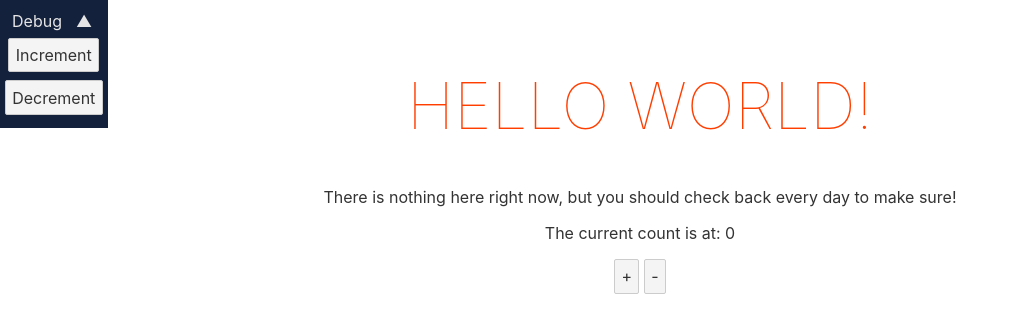
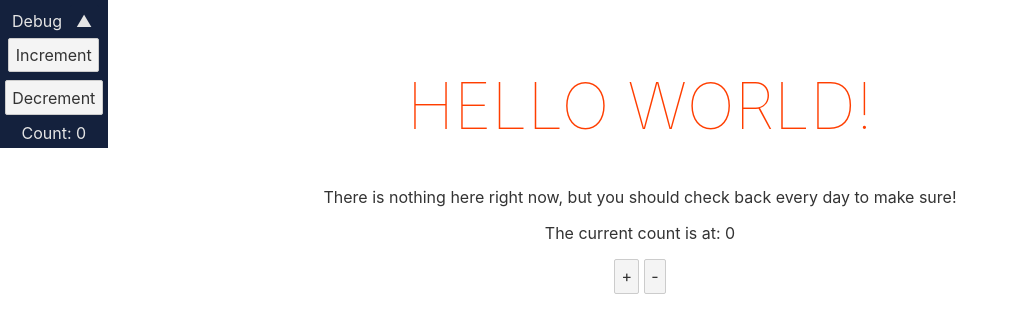
Before and after one commit to giodamelio/zone.dance, a Svelte app: page / in a window 1280 px wide. Shown: the top 332 px of the page, without its empty margins (0-1019 px from the left). Built offline with nearby package versions, Linux system fonts and the light colour scheme.

Commit message:
Add DebugMonitor component to monitor a value

```diff
--- a/src/App.svelte
+++ b/src/App.svelte
@@ -1,5 +1,5 @@
 <script lang="ts">
-  import DebugPane, { DebugButton } from './debug-pane';
+  import DebugPane, { DebugButton, DebugMonitor } from './debug-pane';
   import { count } from './stores';
 
   export let name: string = 'HAHA';
@@ -9,6 +9,7 @@
   <DebugPane>
     <DebugButton title="Increment" on:click={count.increment} />
     <DebugButton title="Decrement" on:click={count.decrement} />
+    <DebugMonitor title="Count" value={count} />
   </DebugPane>
 
   <h1>Hello {name}!</h1>
--- /dev/null
+++ b/src/debug-pane/DebugMonitor.svelte
@@ -0,0 +1,11 @@
+<script lang="ts">
+  export let title: string;
+  export let value: any;
+</script>
+
+<div class="container">
+  <span>{title}: {$value}</span>
+</div>
+
+<style>
+</style>
--- a/src/debug-pane/index.ts
+++ b/src/debug-pane/index.ts
@@ -1,2 +1,3 @@
 export { default as default } from './DebugPane.svelte';
 export { default as DebugButton } from './DebugButton.svelte';
+export { default as DebugMonitor } from './DebugMonitor.svelte';
```
